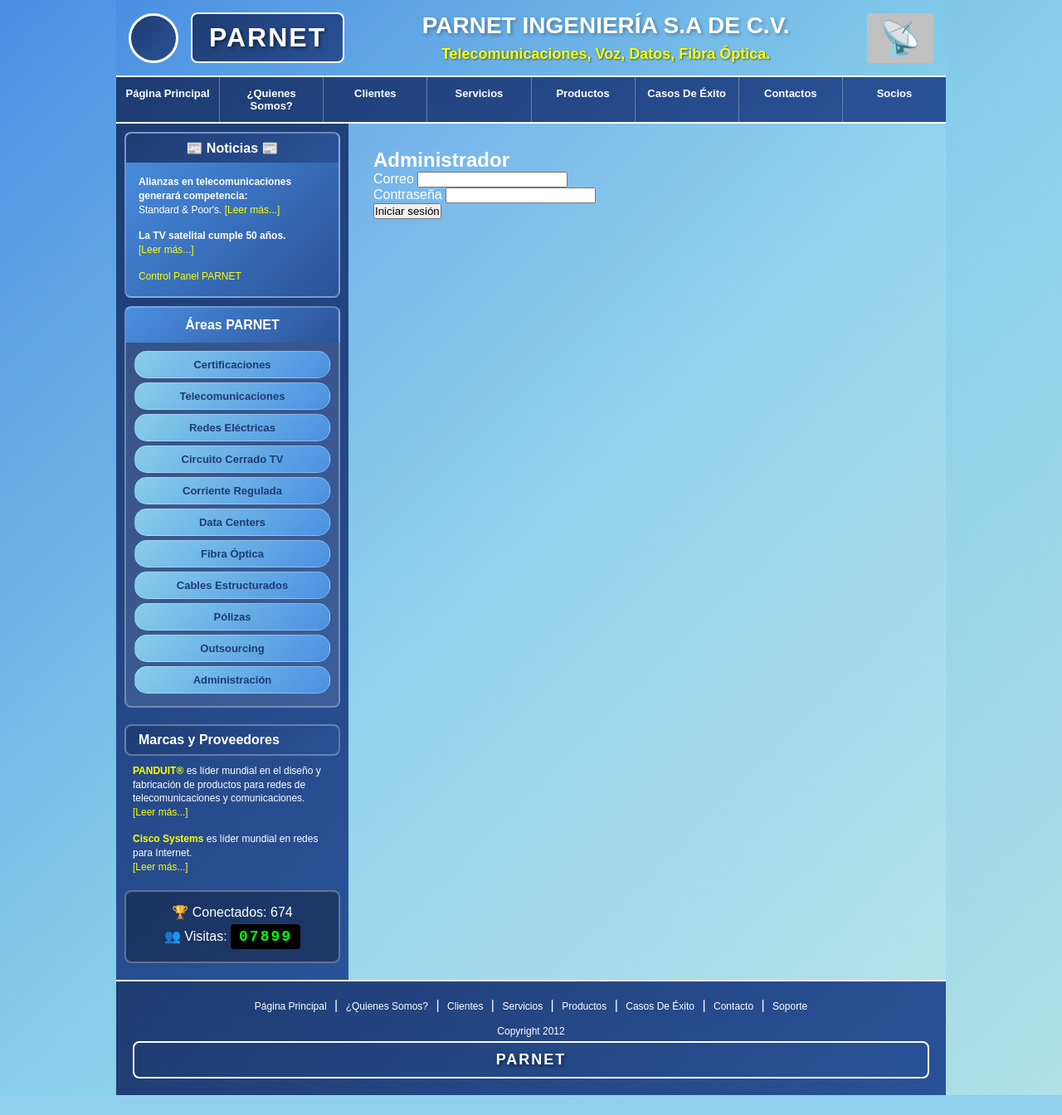
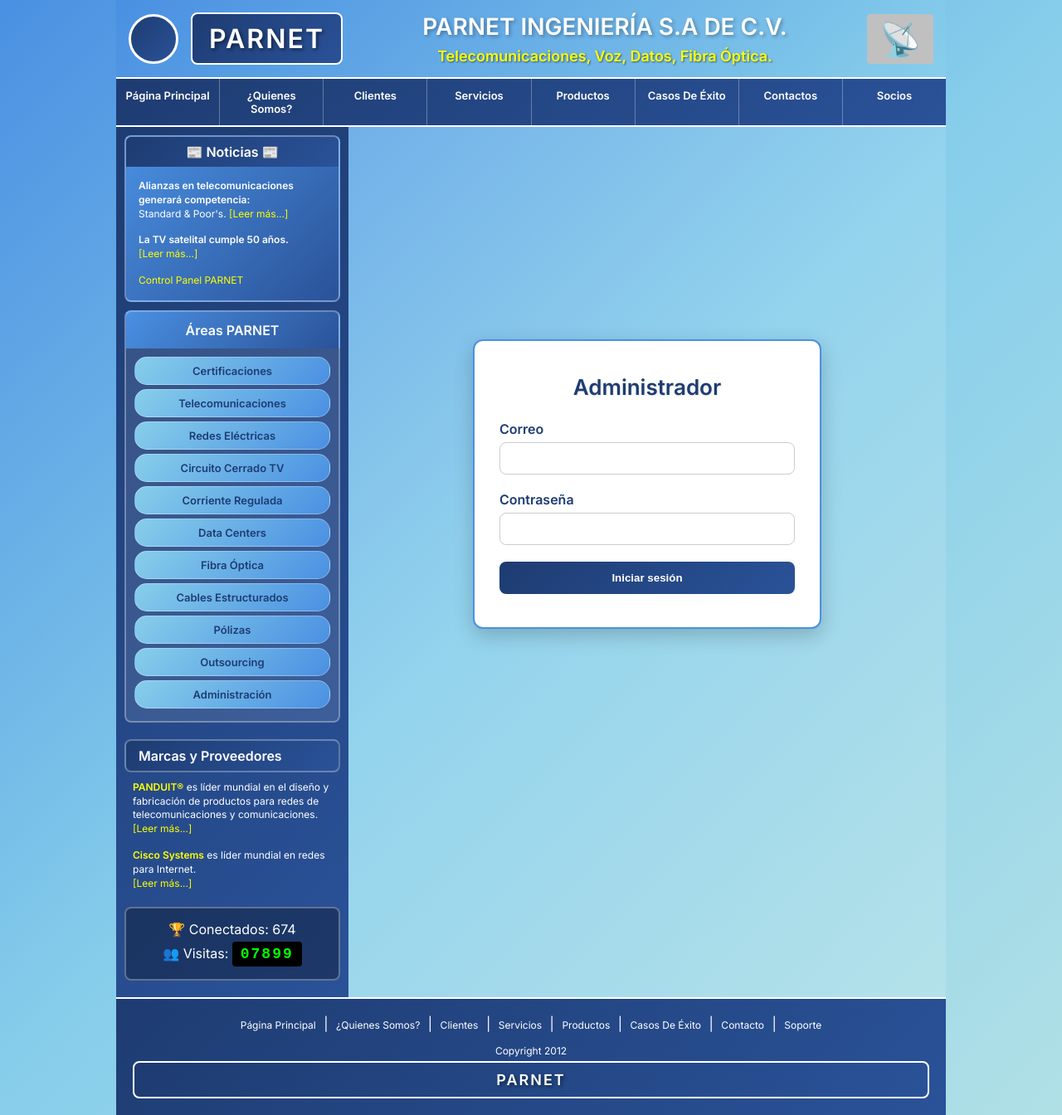
Before and after one commit to cecidavi/Partner, a Flask app: page /login in a window 1280 px wide. Shown: the whole page at 83% size. Before the commit the page ends 1320 px from the top, so only its background shows below. Run offline with Flask 3, Linux system fonts and the light colour scheme.

Commit message:
segundo commit

```diff
--- a/app/static/css/login.css
+++ b/app/static/css/login.css
@@ -1,27 +1,96 @@
+@import url('https://fonts.googleapis.com/css2?family=Inter:wght@400;600&display=swap');
+
+body {
+    font-family: 'Inter', sans-serif;
+    background: linear-gradient(135deg, #4a90e2 0%, #87ceeb 50%, #b0e0e6 100%);
+    margin: 0;
+    padding: 0;
+}
+
 .login-container {
     display: flex;
     justify-content: center;
     align-items: center;
-    min-height: 70vh;
-    background-color: #f5f5f5;
+    min-height: 100vh;
+    padding: 40px 20px;
 }
 
 .login-box {
     background: white;
-    padding: 30px;
+    padding: 40px 30px;
     border-radius: 12px;
-    max-width: 400px;
+    max-width: 420px;
     width: 100%;
-    box-shadow: 0 0 15px rgba(0,0,0,0.2);
+    box-shadow: 0 8px 25px rgba(0, 0, 0, 0.2);
+    border: 2px solid #4a90e2;
 }
 
 .login-title {
     text-align: center;
+    margin-bottom: 25px;
+    font-size: 26px;
+    font-weight: bold;
+    color: #1e3c72;
+    text-shadow: 1px 1px 2px rgba(0,0,0,0.1);
+}
+
+.form-group {
     margin-bottom: 20px;
-    font-size: 24px;
+}
+
+.form-label {
+    font-weight: bold;
+    margin-bottom: 6px;
+    display: block;
     color: #1e3c72;
 }
 
-.form-group {
-    margin-bottom: 15px;
+.form-control {
+    width: 100%;
+    padding: 10px 14px;
+    border: 1px solid #ccc;
+    border-radius: 8px;
+    transition: border-color 0.3s;
+    font-size: 15px;
 }
+
+.form-control:focus {
+    border-color: #1e3c72;
+    outline: none;
+    box-shadow: 0 0 0 3px rgba(30, 60, 114, 0.1);
+}
+
+.btn-primary {
+    background: linear-gradient(135deg, #1e3c72 0%, #2a5298 100%);
+    border: none;
+    color: white;
+    font-weight: bold;
+    padding: 12px;
+    border-radius: 8px;
+    transition: background-color 0.3s;
+    width: 100%;
+}
+
+.btn-primary:hover {
+    background: linear-gradient(135deg, #2a5298 0%, #1e3c72 100%);
+}
+
+.alert {
+    font-size: 14px;
+    margin-top: 10px;
+    padding: 10px 14px;
+    border-radius: 6px;
+    color: white;
+}
+
+.alert-success {
+    background-color: #4caf50;
+}
+
+.alert-danger {
+    background-color: #f44336;
+}
+
+.alert-info {
+    background-color: #2196f3;
+}
--- a/app/templates/admin.html
+++ /dev/null
@@ -1 +0,0 @@
-<a href="{{ url_for('admin.crear_usuario') }}" class="btn btn-success">➕ Crear nuevo usuario</a>
--- a/app/templates/base.html
+++ b/app/templates/base.html
@@ -5,6 +5,7 @@
     <meta name="viewport" content="width=device-width, initial-scale=1.0">
     <title>{% block title %}PARNET Ingeniería S.A de C.V.{% endblock %}</title>
     <link rel="stylesheet" href="{{ url_for('static', filename='css/base.css') }}">
+    {% block extra_css %}{% endblock %}
 </head>
 <body>
     <div class="container">
--- a/app/templates/login.html
+++ b/app/templates/login.html
@@ -3,35 +3,7 @@
 {% block title %}Login - Parnet Ingeniería{% endblock %}
 
 {% block extra_css %}
-<style>
-.login-container {
-    display: flex;
-    justify-content: center;
-    align-items: center;
-    min-height: 70vh;
-    background-color: #f5f5f5;
-}
-
-.login-box {
-    background: white;
-    padding: 30px;
-    border-radius: 12px;
-    max-width: 400px;
-    width: 100%;
-    box-shadow: 0 0 15px rgba(0,0,0,0.2);
-}
-
-.login-title {
-    text-align: center;
-    margin-bottom: 20px;
-    font-size: 24px;
-    color: #1e3c72;
-}
-
-.form-group {
-    margin-bottom: 15px;
-}
-</style>
+<link rel="stylesheet" href="{{ url_for('static', filename='css/login.css') }}">
 {% endblock %}
 
 {% block content %}
```
Also changed, not shown: app/routes/admin.py (+11 -0 lines), app/static/css/admin.css (added, +63 -0 lines), app/templates/admin/admin.html (added, +28 -0 lines), app/templates/admin/productos_admin.html (added, +26 -0 lines).
